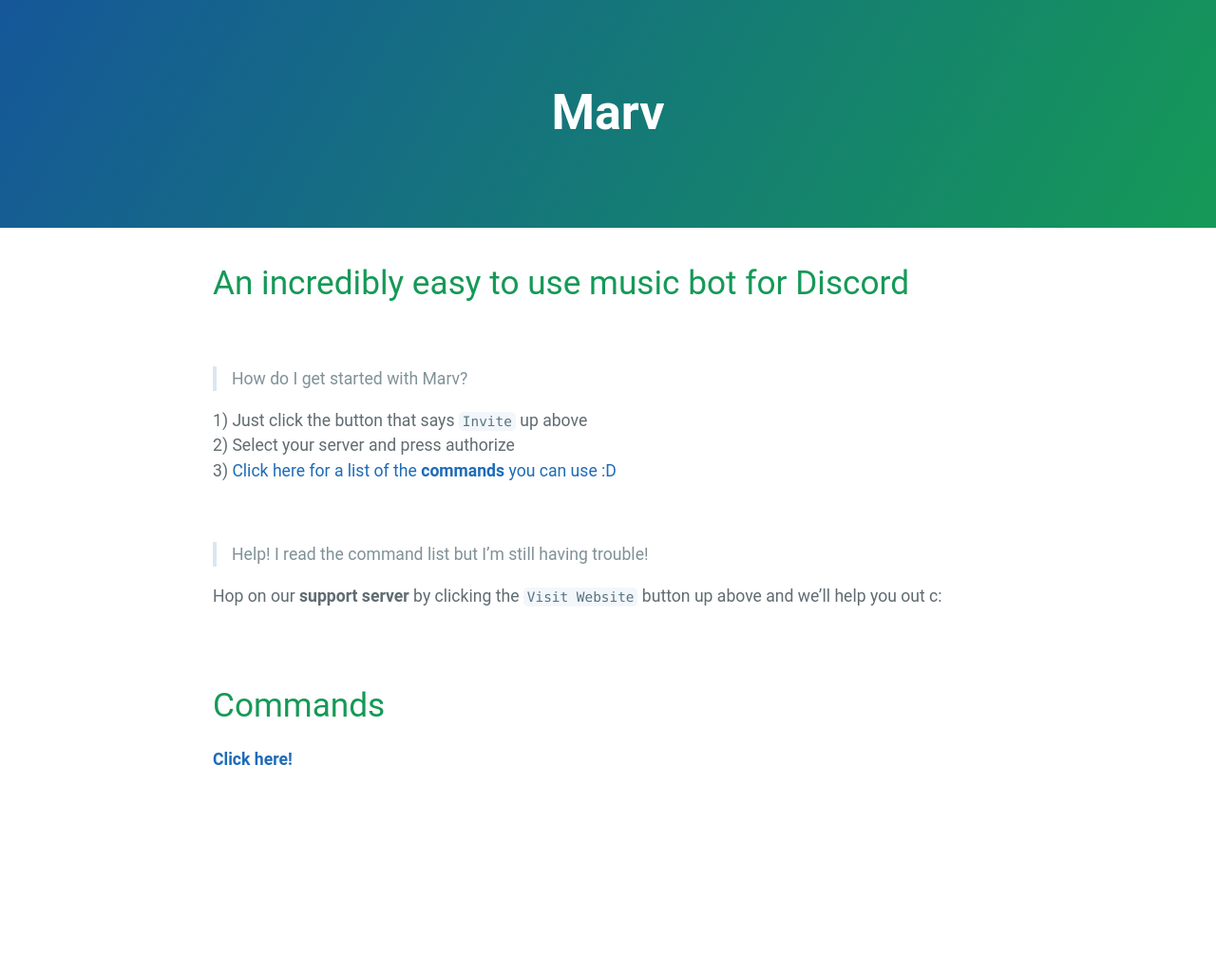
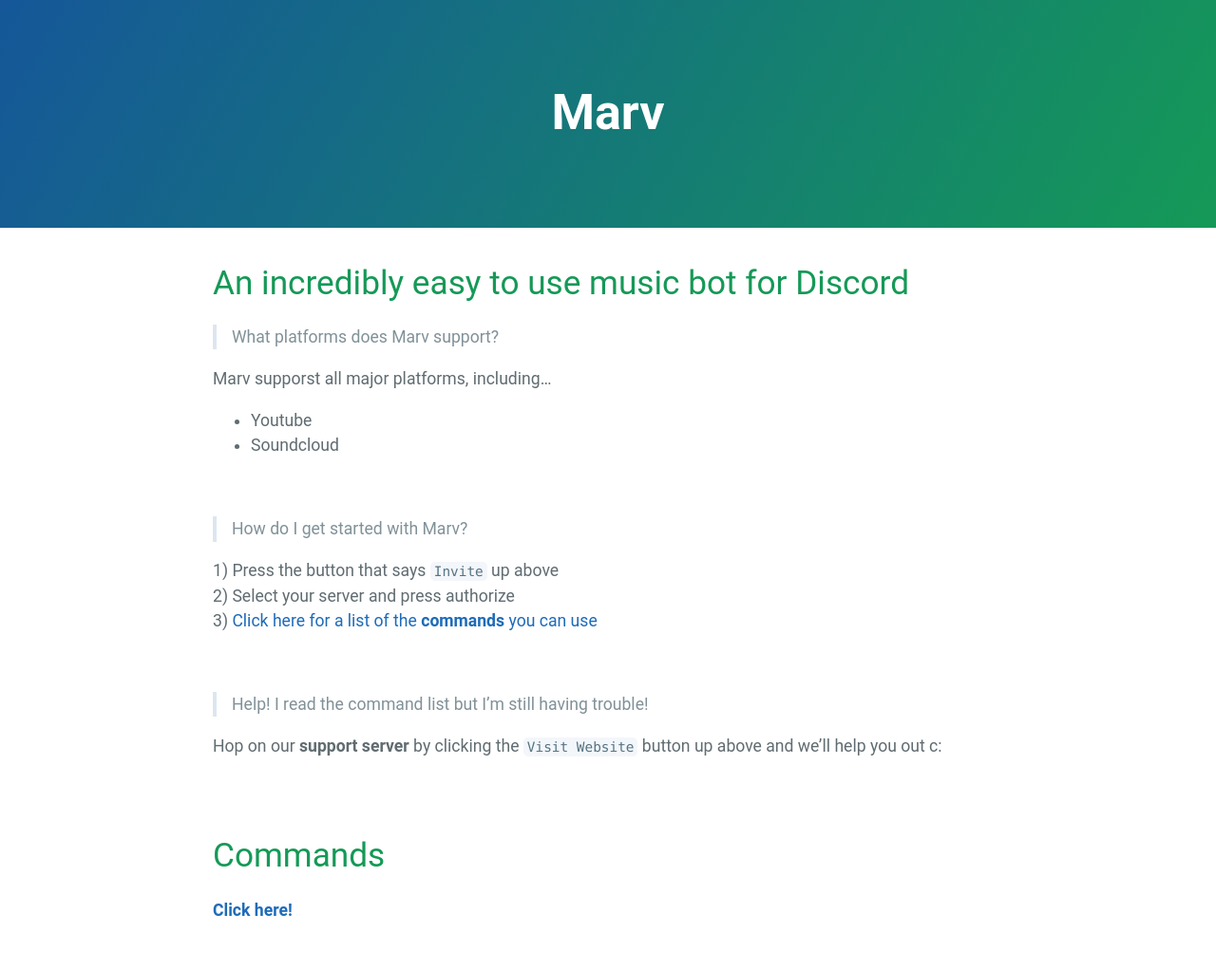
Before and after one commit to mymindishazel/marv-docs, a Jekyll site: the page built from dbots.md, in a window 1280 px wide. Shown: the whole page at 95% size. Built offline with Jekyll 4.4.1, drawn with Linux system fonts in a browser that asks for light colours; our own code applies the rules of GitHub Pages for plain Markdown files; before the commit the page ends 900 px from its top, so only the background shows below that.

Commit message:
Update dbots.md

```diff
--- a/dbots.md
+++ b/dbots.md
@@ -1,12 +1,18 @@
 # An incredibly easy to use music bot for Discord
+
+> What platforms does Marv support?
+
+Marv supporst all major platforms, including...
+- Youtube
+- Soundcloud
 
 <br>
 
 > How do I get started with Marv?
 
-1) Just click the button that says `Invite` up above<br>
+1) Press the button that says `Invite` up above<br>
 2) Select your server and press authorize<br>
-3) [Click here for a list of the **commands** you can use :D](/marv/commands)
+3) [Click here for a list of the **commands** you can use](/marv/commands)
 
 <br>
 
```
